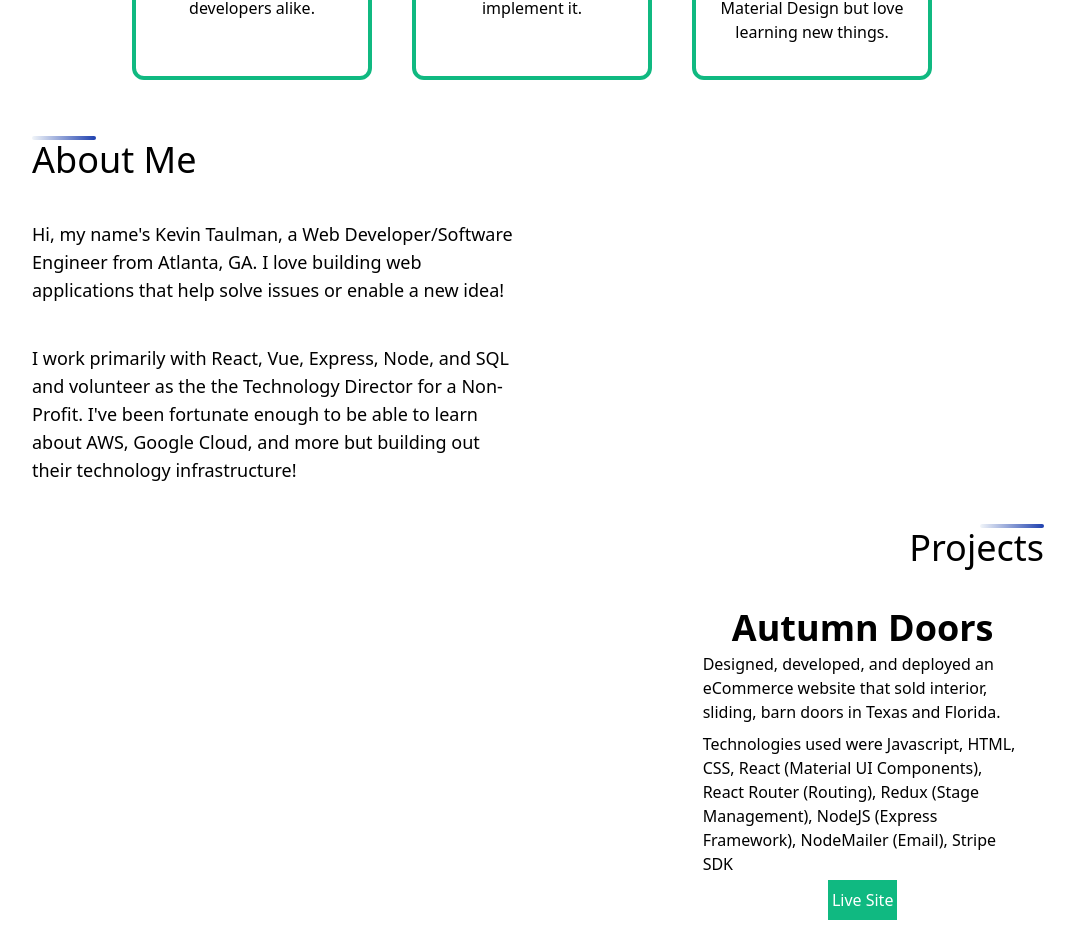
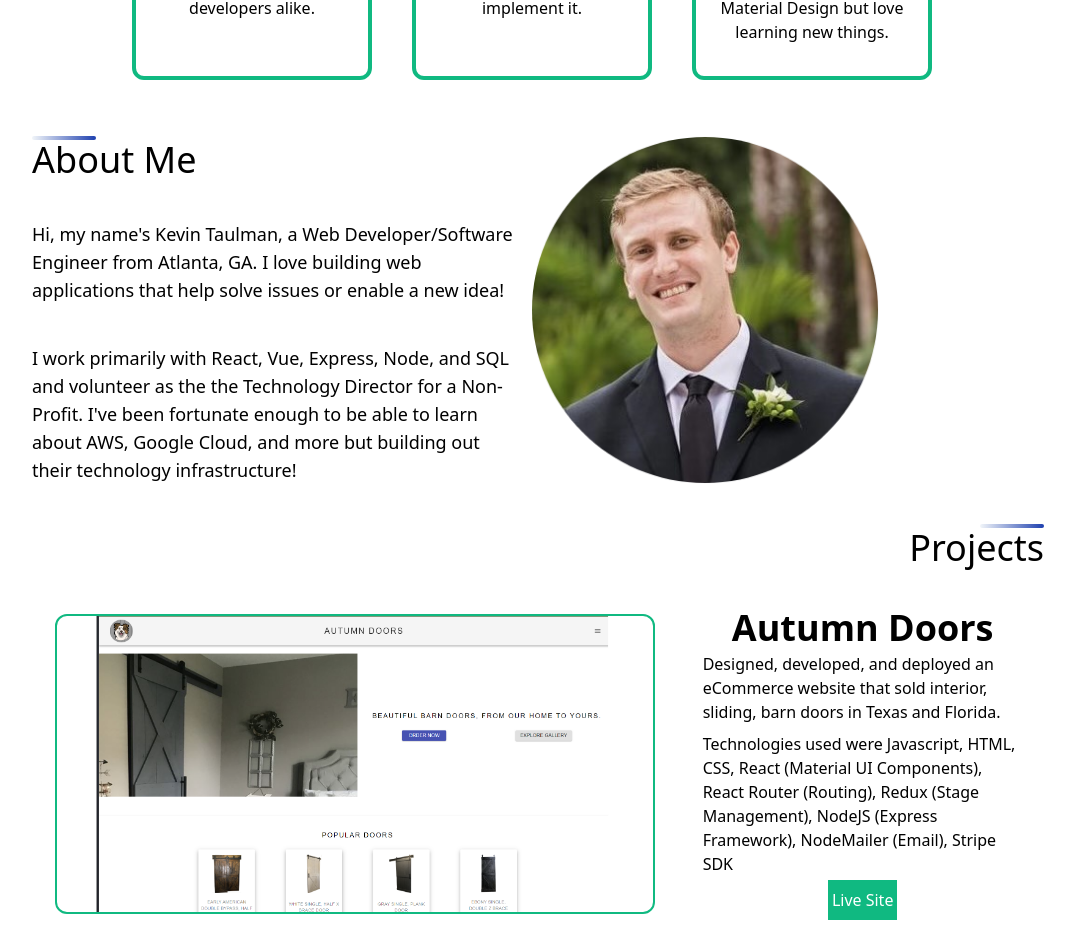
Before and after one commit to ktaulman/2022-portfolio-website-react, a React (Vite) app: page / in a window 1280 px wide. Shown: the part 920-1872 px from the top of the page, without its empty margins (108-1183 px from the left). Built offline with nearby package versions, Linux system fonts and the light colour scheme.

Commit message:
finished responsive CSS, front end needs a bit of refactoring

```diff
--- a/src/components/Home/About.jsx
+++ b/src/components/Home/About.jsx
@@ -12,7 +12,7 @@ export default function About(){
                 left={
                     <div className="flex flex-col px-3 pr-4">
                         <SmallBar/>
-                        <img src={AboutImage} alt="kevin taulman image" className="sm:hidden"/>
+                        {/* <img src={AboutImage} alt="kevin taulman image" className="sm:visible"/> */}
                         <h2 className="text-4xl">About Me</h2>
                         <p className="my-10 text-lg">
                             Hi, my name's Kevin Taulman, a Web Developer/Software Engineer from Atlanta, GA. I love building web applications that help solve issues or enable a new idea!
@@ -23,7 +23,7 @@ export default function About(){
                     </div>
                 }
                 right={
-                    <img src={AboutImage} className="hidden sm:visible" alt="kevin taulman image"/>
+                    <img src={AboutImage} className="invisible sm:visible" alt="kevin taulman image"/>
                 }
                 classes={{
 
--- a/src/components/Home/Projects.jsx
+++ b/src/components/Home/Projects.jsx
@@ -22,7 +22,9 @@ export default function Projects(){
             controls:[
                 <a className="bg-emerald-500 text-white px-1 py-2">Live Site</a>
             ],
-            media:{}
+            media:{
+                src:projectOneImage
+            }
         },
         {
             classes:{
@@ -36,7 +38,9 @@ export default function Projects(){
             controls:[
                 <a className="bg-emerald-500 text-white px-1 py-2">Live Site</a>
             ],
-            media:{}
+            media:{
+                src:projectTwoImage
+            }
         },
         {
             classes:{
@@ -50,7 +54,9 @@ export default function Projects(){
             controls:[
                 <a className="bg-sky-600 text-white px-1 py-2">React Code</a>
             ],
-            media:{}
+            media:{
+                src:projectThreeImage
+            }
         },
     ]
 
@@ -76,11 +82,10 @@ export default function Projects(){
             return  <SplitPane
                             key={i}
                             left={
-                                <img key={i} className="border-2 border-solid rounded-xl border-emerald-500 m-0 sm:mr-12 h-[300px] w-[600px] hidden sm:visible" src={projectOneImage} alt="project image"/>
+                                <img key={i} className="border-2 border-solid rounded-xl border-emerald-500 m-0 sm:mr-12 h-[300px] w-[600px] invisible sm:visible" src={media.src} alt="project image"/>
                             }
                             right={
                                 <>
-                                <img key={i} className="border-2 border-solid rounded-xl border-emerald-500 m-0 sm:mr-12 h-[300px] w-[600px] visible sm:hidden" src={projectOneImage} alt="project image"/>
                                     <Card
                                         size="md"
                                         key={`Projects_${i}`}
```
Lines whose indentation alone changed are shown as unchanged.
